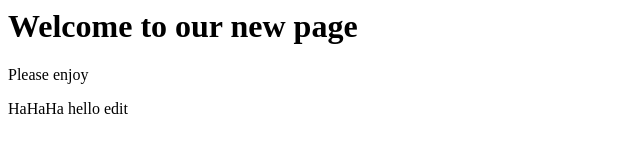
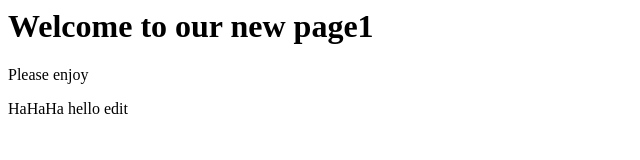
Before and after one commit to Palaksumi/greatlearning, a plain HTML site: page index.html in a window 1280 px wide. Shown: the full height of the page, 0-640 px from the left. Drawn offline with Linux system fonts and the light colour scheme.

Commit message:
new change

```diff
--- a/index.html
+++ b/index.html
@@ -1,6 +1,6 @@
 <html>
 <title>This is my new website</title>
-<h1>Welcome to our new page</h1>
+<h1>Welcome to our new page1</h1>
 <p> Please enjoy</p>
 <p> HaHaHa hello edit</p>
 </html>
```
